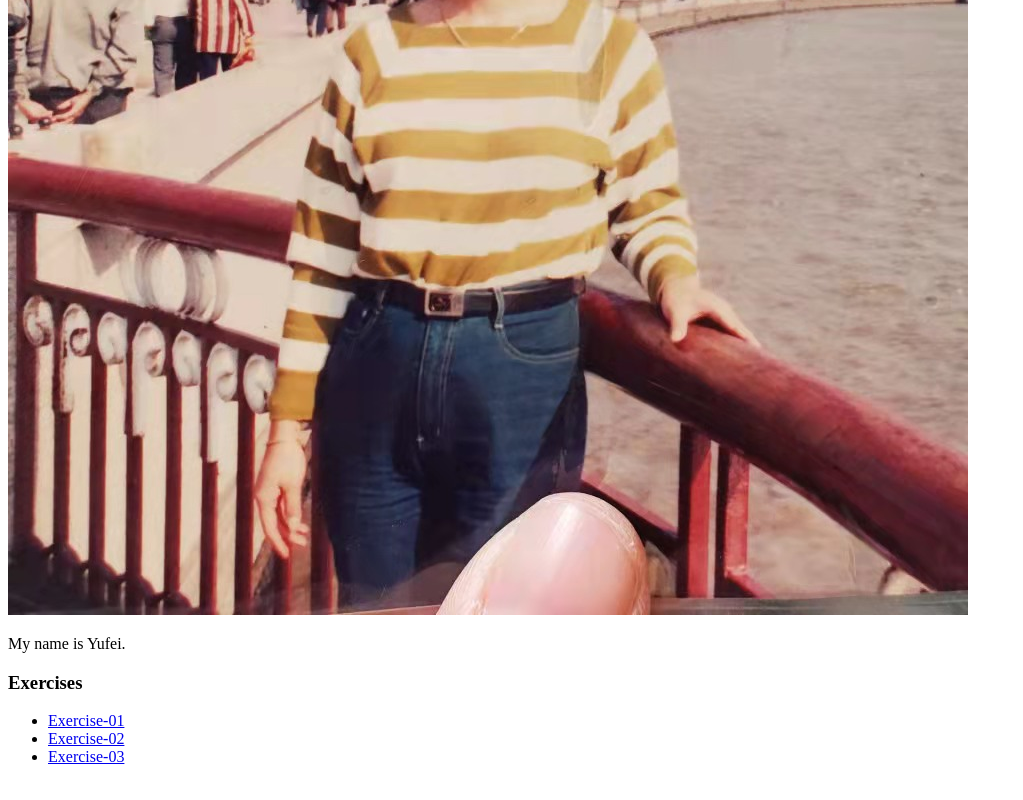
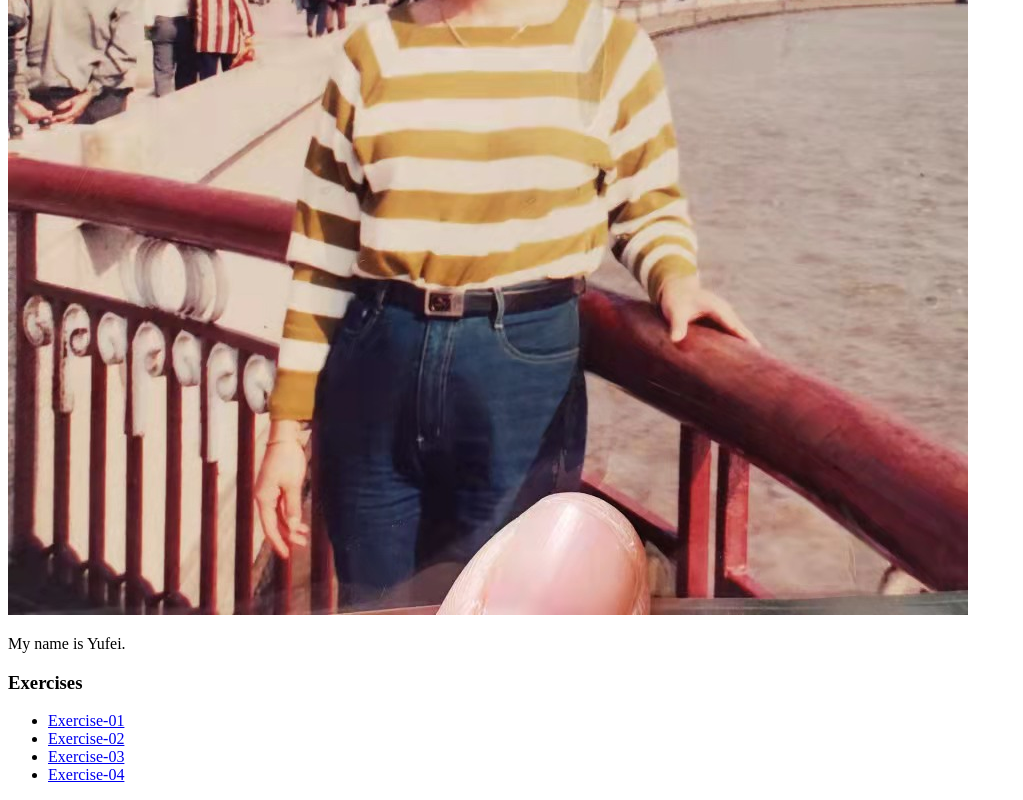
Before and after one commit to Yufei-Huang-310/silver-train, a plain HTML site: page index.html in a window 1280 px wide. Shown: the part 739-1539 px from the top of the page, without its empty margins (0-1023 px from the left). Drawn offline with Linux system fonts and the light colour scheme.

Commit message:
Update index.html

```diff
--- a/index.html
+++ b/index.html
@@ -19,6 +19,7 @@
             <li><a href="./Exercise/exercise-01/01index.html">Exercise-01</a></li>
             <li><a href="./Exercise/exercise-02/02index.html">Exercise-02</a></li>
             <li><a href="./Exercise/exercise-03/03index.html">Exercise-03</a></li>
+            <li><a href="./Exercise/exercise-04/04index.html">Exercise-04</a></li>
         </ul>
     </div>
 </body>
```
